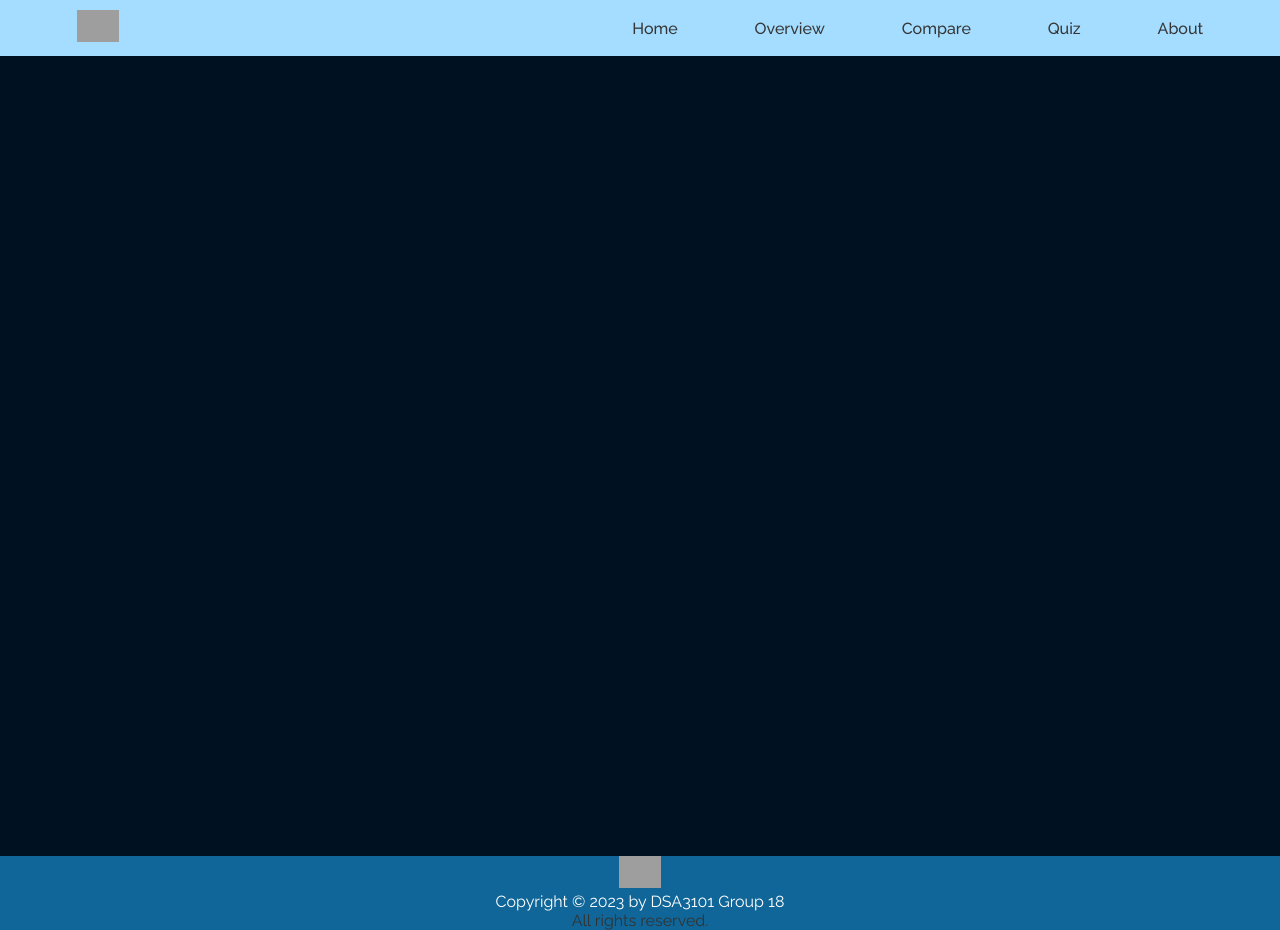
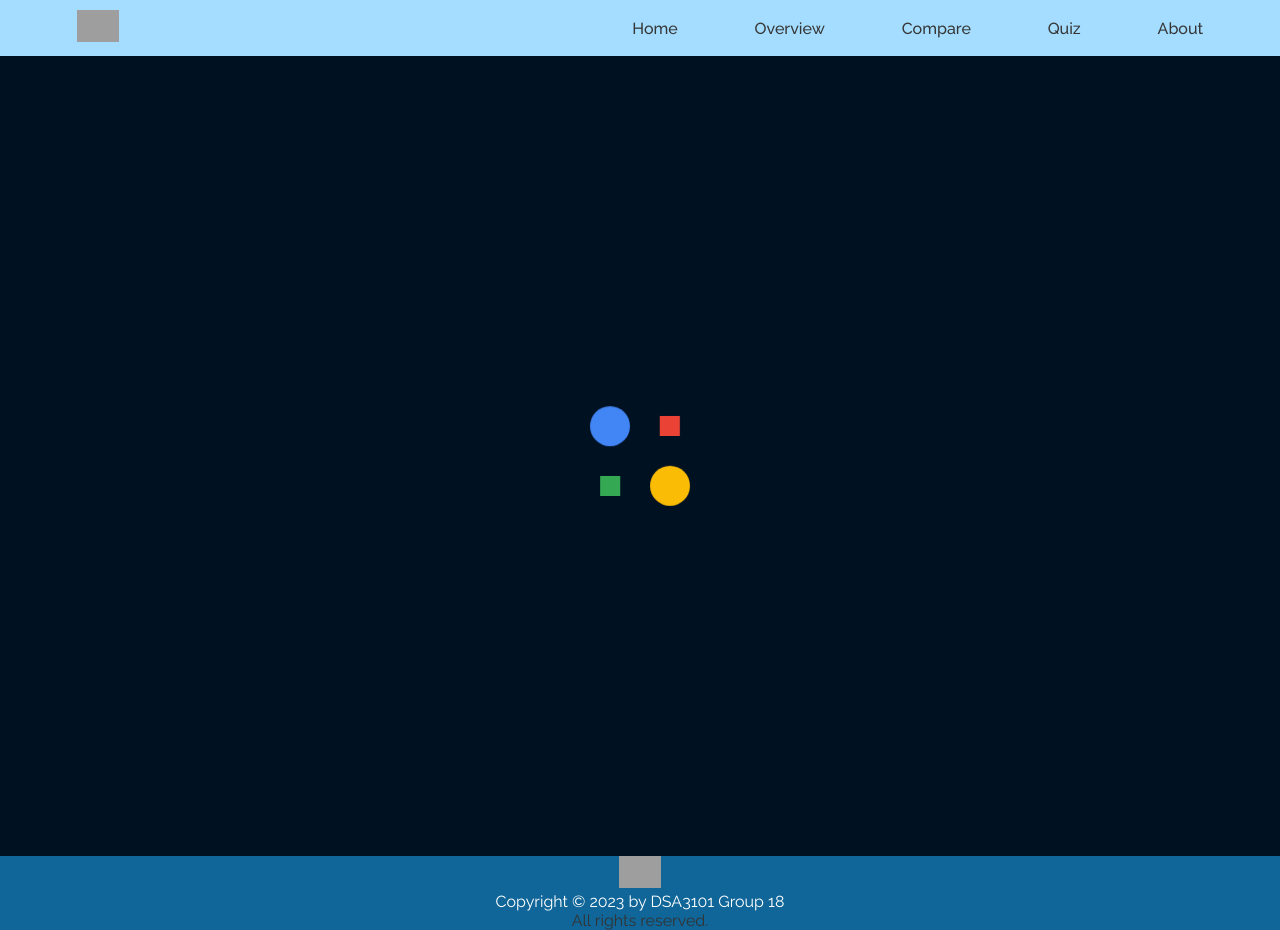
Before and after one commit to chiralcentre/dsa3101-2310-18-data-science, a React (Create React App) app in the folder frontend/react-app/: page /quiz/result in a window 1280 px wide. Built offline with nearby package versions, Linux system fonts and the light colour scheme; grey boxes are pictures that could not be loaded; the HTML template or start-up script is replaced by a standard one.

Commit message:
adding a loading animation

```diff
--- a/frontend/react-app/src/components/Quiz/QuizResult.js
+++ b/frontend/react-app/src/components/Quiz/QuizResult.js
@@ -1,6 +1,12 @@
 const QuizResult = () => {
     return (
         <div className="result-page">
+            <div className="loading-container">
+                <span className="loading-span loading-one"></span>
+                <span className="loading-span loading-two"></span>
+                <span className="loading-span loading-three"></span>
+                <span className="loading-span loading-four"></span>
+            </div>
         </div>
     );
 }
--- a/frontend/react-app/src/index.css
+++ b/frontend/react-app/src/index.css
@@ -426,6 +426,60 @@ h2 {
   display: grid;
   place-items: center;
 }
+
+.loading-container {
+  width: 100px;
+  height: 100px;
+  position: relative;
+}
+
+.loading-span {
+  position: absolute;
+  display: block;
+  width: 40%;
+  height: 40%;
+  border-radius: 50%;
+  animation: speed 2s infinite ease-in-out;
+}
+
+.loading-one {
+  background: #4285f4;
+  animation-delay: 1.5s;
+}
+
+.loading-two {
+  background: #ea4335;
+  animation-delay: 1s;
+}
+
+.loading-three {
+  background: #fbbc05;
+  animation-delay: 0.5s;
+}
+
+.loading-four {
+  background: #34a853;
+}
+
+@keyframes speed {
+  0% {
+    transform: translate(0%);
+    border-radius: 50%;
+  }
+  25% {
+    transform: translate(150%) scale(0.5);
+    border-radius: 0%;
+  }
+  50% {
+    transform: translate(150%, 150%);
+    border-radius: 50%;
+  }
+  75% {
+    transform: translate(0, 150%) scale(0.5);
+    border-radius: 0%;
+  }
+}
+
 /* ===================================================================== */
 
 .subtitle {
```
Also changed, not shown: frontend/react-app/src/components/Quiz/QuizQuestions.js (line endings or trailing spaces).
